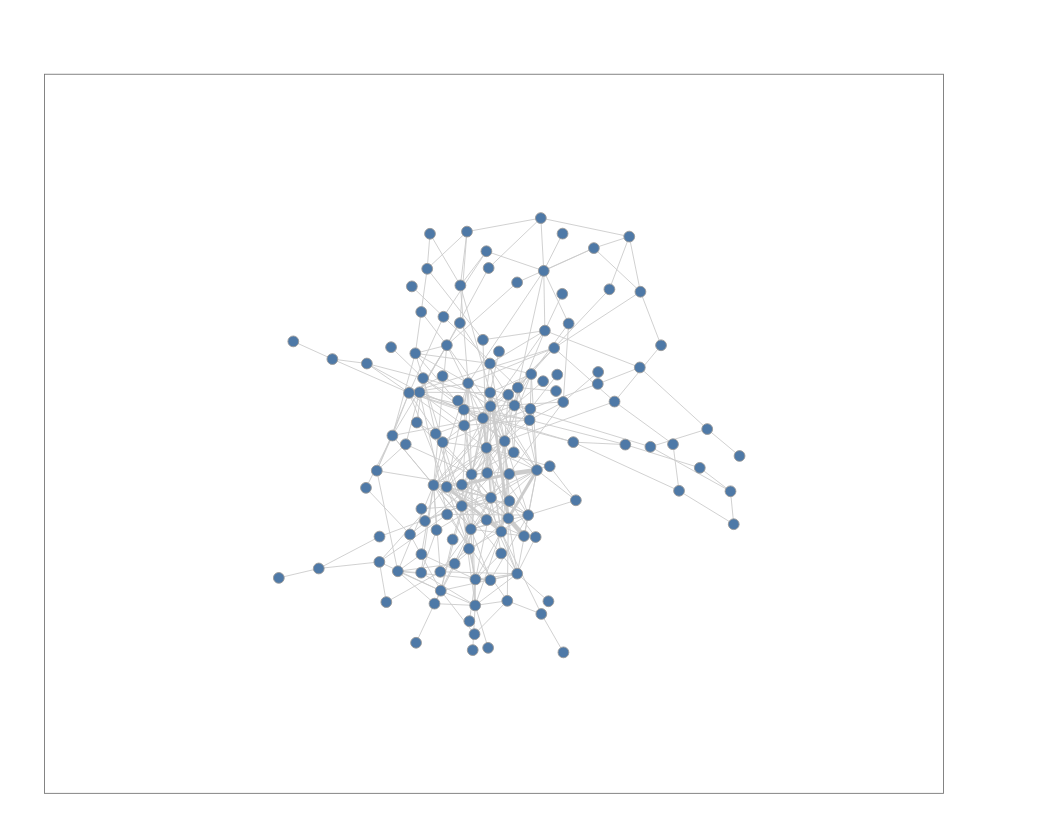
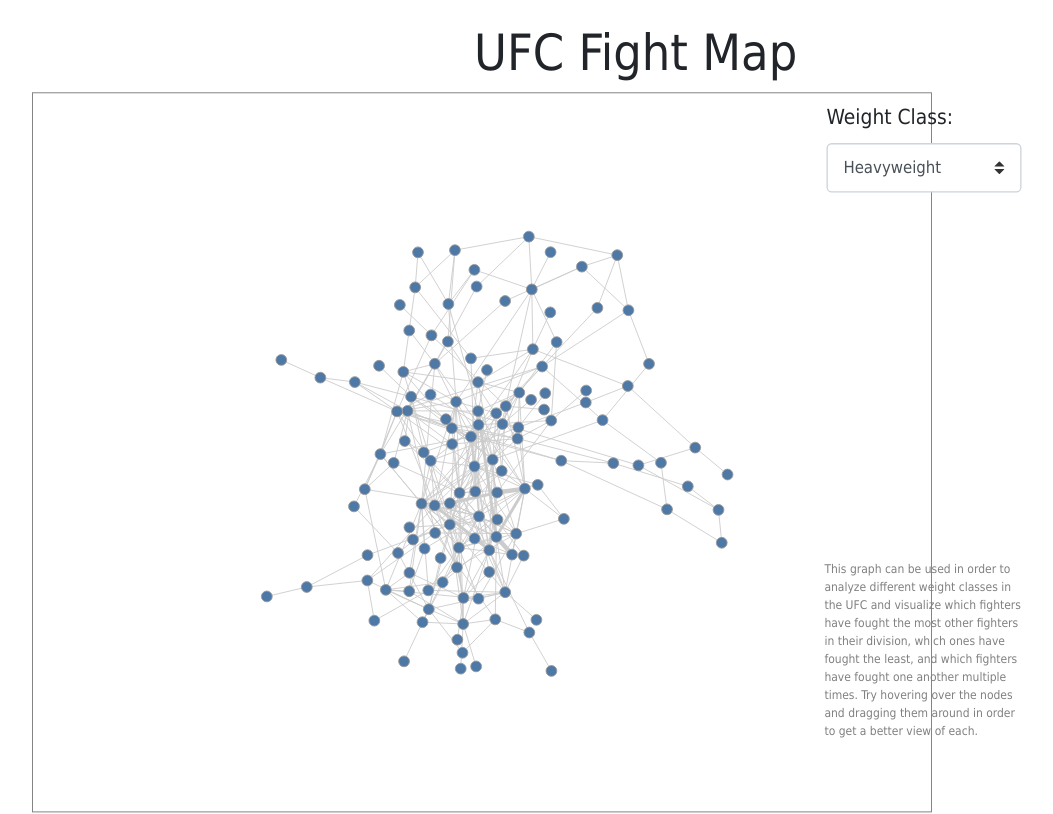
Before and after one commit to kkahadze/ufc-stats, a plain HTML site: page docs/index.html in a window 1280 px wide. Shown: the top 814 px of the page, without its empty margins (38-1091 px from the left). Drawn offline with nearby package versions, Linux system fonts and the light colour scheme.

Commit message:
Added caption and styled more things

```diff
--- a/docs/index.html
+++ b/docs/index.html
@@ -7,10 +7,16 @@
     <link rel="stylesheet" href="./style.css">
 </head>
 <body>
+    <div id="header">
+        <p >
+            <text id="heading">UFC Fight Map</text>
+        </p>
+    </div>
     <div id="fightsFDL">
         <div id="fightGraph">
             <svg id="graph" width="1000" height="800" style="border: 1px solid #777;">
             </svg>
+        </div>
     </div>
     <div id="weightDD">
         <div>
@@ -27,6 +33,13 @@
             <option selected value="HW">Heavyweight</option>
         </select>
     </div>
+
+    <div id="caption">
+        <text>
+            This graph can be used in order to analyze different weight classes in the UFC and visualize which fighters have
+            fought the most other fighters in their division, which ones have fought the least, and which fighters have fought
+            one another multiple times. Try hovering over the nodes and dragging them around in order to get a better view of each.
+        </text>
     </div>
 </body>
 
--- a/docs/style.css
+++ b/docs/style.css
@@ -12,8 +12,19 @@
 }
 
 body {
-    font-family: "Open Sans";
+    font-family: "Tahoma";
     margin: 0;
+	background-color:#fff	;
+}
+
+#header {
+	position: absolute;
+	top: 2%;
+	left: 40%;
+}
+
+#heading {
+	font-size: 50px;
 }
 
 #fightGraph {
@@ -21,6 +32,8 @@
 }
 
 #fightsFDL {
+	position: absolute;
+	top: 4%;
 	-webkit-transform:scale(0.9);
 	-moz-transform:scale(0.9);
 	-ms-transform:scale(0.9);
@@ -28,11 +41,22 @@
 }
 
 #weightDD{
-	-webkit-transform:scale(1.5);
-	-moz-transform:scale(1.5);
-	-ms-transform:scale(1.5);
-	transform:scale(1.5);
-	margin: 200px;
+	position: absolute;
+	right: 19%;
+	top: 14%;
+	-webkit-transform:scale(1.3);
+	-moz-transform:scale(1.3);
+	-ms-transform:scale(1.3);
+	transform:scale(1.3);
+}
+
+#caption{
+	color: grey;
+	font-size: 12px;
+	width: 200px;
+	position: absolute;
+	right:17%;
+	top: 70%
 }
 
 .d3-tip {
```
Lines whose indentation alone changed are shown as unchanged.
